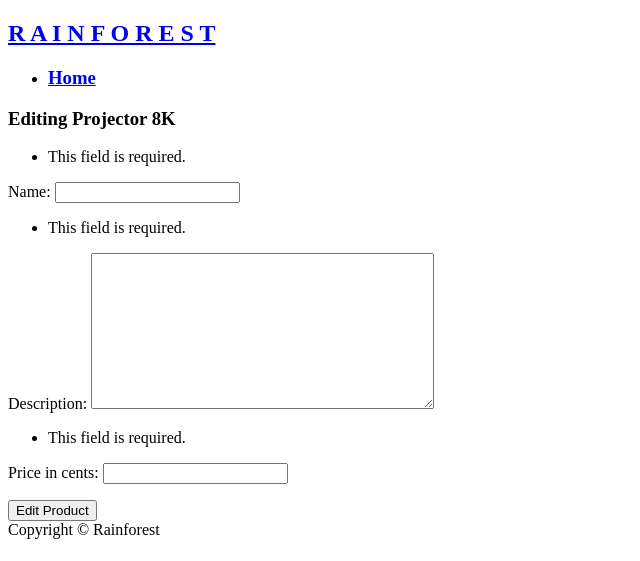
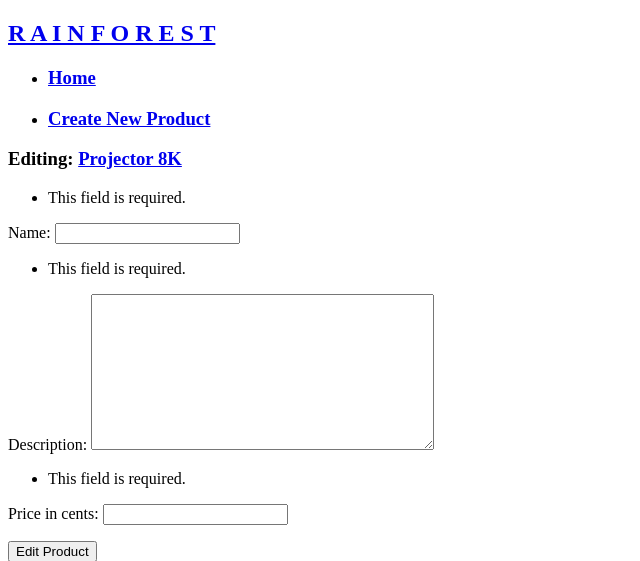
Before and after one commit to ShaheerC/PairProject_Rainforest, a Django app: page /rainforest/products/1/edit in a window 1280 px wide. Shown: the top 561 px of the page, without its empty margins (0-640 px from the left). Run offline with Django 3.2, Linux system fonts and the light colour scheme; data comes from the database, SQL or seed files in the repository.

Commit message:
finished adding navigation throughout site

```diff
--- a/rainforest/rainforest/templates/base.html
+++ b/rainforest/rainforest/templates/base.html
@@ -12,6 +12,7 @@
             <h1><a href="/rainforest/products">R A I N F O R E S T</h1></a>
             <ul>
                 <li><h3><a href="/rainforest/products">Home</h3></a></li>
+                <li><h3><a href="{% url 'new_product' %}">Create New Product</h3></a></li>
             </ul>
         </nav>
     </header>
--- a/rainforest/rainforest/templates/edit.html
+++ b/rainforest/rainforest/templates/edit.html
@@ -1,6 +1,6 @@
 {% extends "base.html" %}
 {% block content %}
-<h3>Editing {{ product.name }} </h3>
+<h3>Editing: <a href="{% url 'product_details' product.id %}">{{ product.name }}</h3></a>
 
     <form action="{% url 'edit_create' product.id %}" method="POST">
         {% csrf_token %}
--- a/rainforest/rainforest/templates/product.html
+++ b/rainforest/rainforest/templates/product.html
@@ -1,6 +1,8 @@
 {% extends 'base.html' %}
 {% block content %}
     <H3>{{ product.name }}</H3>
+    <a href="{% url 'edit_view' product.id %}"><input type="submit" value="Edit Product"></a>
+
     <form action = "{% url 'delete_product' product.id %}" method="GET">
         {% csrf_token %}
         <input type="submit" value = "Delete Product">
--- a/rainforest/rainforest/urls.py
+++ b/rainforest/rainforest/urls.py
@@ -22,8 +22,8 @@
     path('admin/', admin.site.urls),
     path('rainforest/products/', products_home ),
     path('rainforest/products/<int:id>', show_product, name='product_details'),
-    path('rainforest/products/new', new),
-    path('rainforest/products/create', create),
+    path('rainforest/products/new', new, name='new_product'),
+    path('rainforest/products/create', create, name='create_product'),
     path('rainforest/products/<int:id>/edit', edit_view, name='edit_view'),
     path('rainforest/products/<int:id>/editcreate', edit_create, name='edit_create'),
     path('rainforest/products/<int:product_id>/delete', delete_product, name='delete_product')
```
